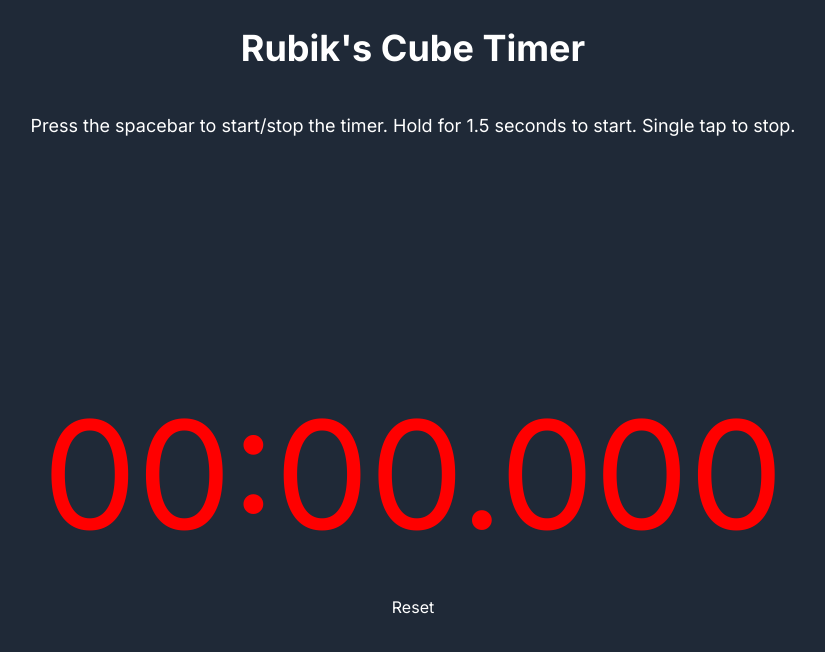
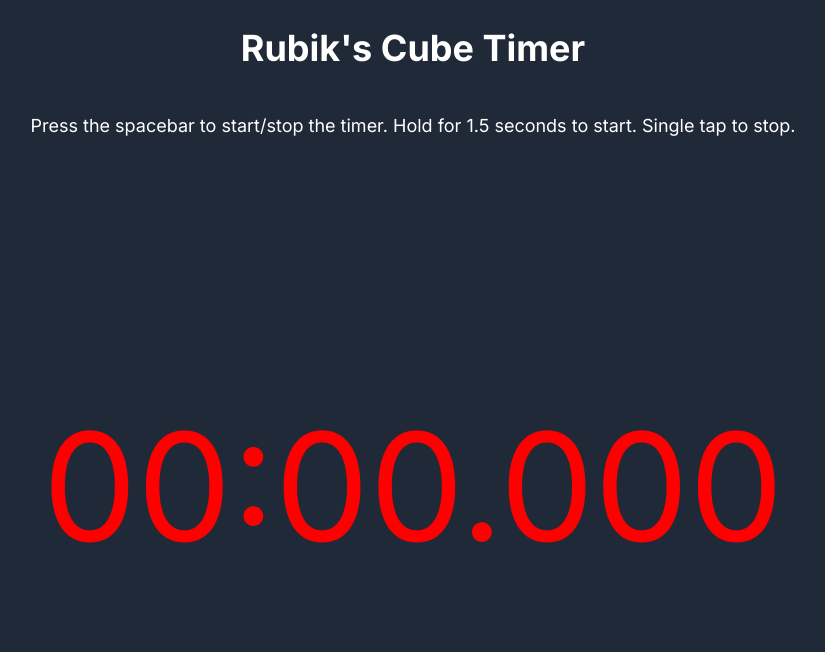
Before and after one commit to deep-patel21/Cube-Timer-App, a Next.js app in the folder cubetimer/: page / in a window 1280 px wide. Shown: the top 652 px of the page, without its empty margins (227-1052 px from the left). Built offline with nearby package versions, Linux system fonts and the light colour scheme.

Commit message:
refined timer UX, incorporate colors to visualize active and not active states

```diff
--- a/cubetimer/src/components/Timer.tsx
+++ b/cubetimer/src/components/Timer.tsx
@@ -17,9 +17,14 @@
     if (!isActive) {
       setIsActive(true);
       setIsStopped(false);
+      setTime(0); // Reset the timer to 0 when spacebar is pressed down for the next solve
     } else {
       setIsActive(false);
       setIsStopped(true);
+
+      if (time >= 0) {
+        console.log(`Time recorded: ${time} milliseconds`);
+      }
     }
   };
 
@@ -53,17 +58,11 @@
   };
 
   const timerStyle = {
-    color: isStopped ? 'green' : isActive ? 'black' : 'red',
-  };
-
-  const handleReset = () => {
-    setTime(0);
-    setIsActive(false);
-    setIsStopped(false);
+    color: isStopped ? 'green' : (isActive ? 'black' : 'red'),
   };
 
   return (
-    <div className="flex flex-col justify-center items-center h-screen">
+    <div className="flex justify-center items-center h-screen">
       <div
         className='text-[150px] p-2'
         style={timerStyle}
@@ -73,7 +72,6 @@
       >
         {formatTime(time)}
       </div>
-      <button onClick={handleReset}>Reset</button>
     </div>
   );
 };
```
